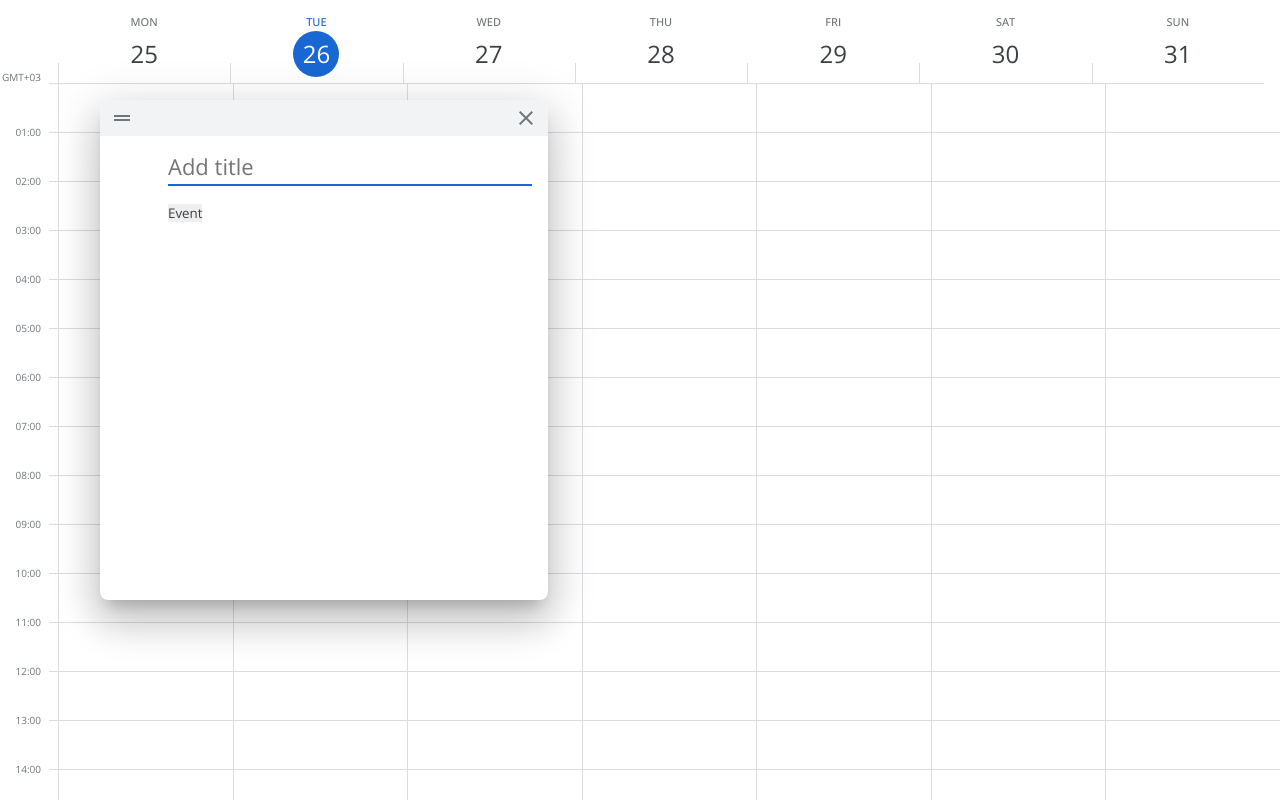
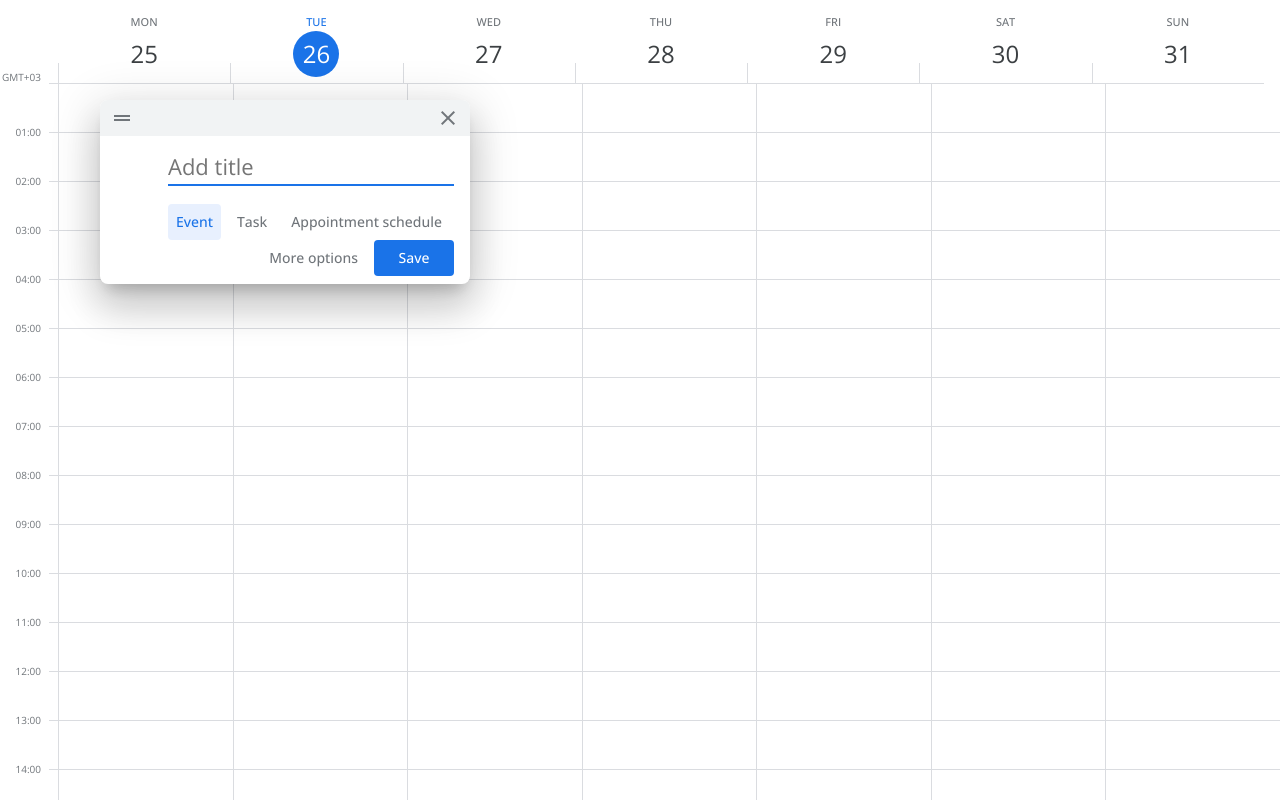
Before and after one commit to gretawix/calendar, a plain HTML site: page index.html in a window 1280 px wide. Drawn offline with nearby package versions, Linux system fonts and the light colour scheme.

Commit message:
button setup and styling

```diff
--- a/index.html
+++ b/index.html
@@ -217,8 +217,16 @@
                     </div>
                     <div class="event-settings">
                         <div class="event-type-buttons">
-                            <button type="button">Event</button>
+                            <button type="button" class="selected">
+                                Event
+                            </button>
+                            <button type="button">Task</button>
+                            <button type="button">Appointment schedule</button>
                         </div>
+                    </div>
+                    <div class="event-control-buttons">
+                        <button type="button">More options</button>
+                        <button type="button" class="cta">Save</button>
                     </div>
                 </div>
             </div>
--- a/styles/parts/_buttons.scss
+++ b/styles/parts/_buttons.scss
@@ -2,6 +2,37 @@ button {
     outline: none;
     border: none;
     display: flex;
+    justify-content: center;
     cursor: pointer;
-    transition: background-color 0.5s ease;
+    text-align: center;
+    transition-property: color, background-color, transform;
+    transition-duration: 0.2s;
+    transition-timing-function: linear;
+    padding: 0 8px;
+    font-size: 0.875rem;
+    line-height: 36px;
+    font-weight: 500;
+    color: var(--grey-medium-dark);
+    border-radius: 4px;
+    background-color: transparent;
+    &:hover {
+        background-color: var(--grey-super-light);
+    }
+    &.selected {
+        background-color: var(--blue-medium);
+        color: var(--blue);
+        &:hover {
+            background-color: var(--blue-medium-shaded);
+        }
+    }
+    &.cta {
+        background-color: var(--blue);
+        color: var(--white);
+        min-width: 80px;
+        transform: scale(1);
+        &:hover {
+            background-color: var(--blue-shaded);
+            transform: scale(1.01);
+        }
+    }
 }
--- a/styles/parts/_modal.scss
+++ b/styles/parts/_modal.scss
@@ -3,12 +3,12 @@
     top: 100px;
     left: 100px;
     z-index: 1;
-    width: 448px;
+    // width: 448px;
     background-color: var(--white);
     box-shadow: 0 24px 38px 3px rgba(0, 0, 0, 0.14),
         0 9px 46px 8px rgba(0, 0, 0, 0.12), 0 11px 15px -7px rgba(0, 0, 0, 0.2);
     border-radius: 8px;
-    height: 500px;
+    // height: 500px;
     overflow: hidden;
     .top-controls {
         background-color: var(--blue-light);
@@ -30,7 +30,8 @@
         }
     }
     .event-content {
-        padding: var(--spacing-sides);
+        padding: var(--spacing-sides) var(--spacing-sides)
+            calc(var(--spacing-sides) / 2) var(--spacing-sides);
 
         .event-title,
         .event-type-buttons {
@@ -44,5 +45,13 @@
                 width: 100%;
             }
         }
+        .event-type-buttons,
+        .event-control-buttons {
+            display: flex;
+            gap: 8px;
+        }
+    }
+    .event-control-buttons {
+        justify-content: flex-end;
     }
 }
--- a/styles/style.scss
+++ b/styles/style.scss
@@ -2,13 +2,17 @@
 
 :root {
     --white: #fff;
+
     --grey-dark: #3c4043;
     --grey-medium-dark: #70757a;
     --grey-medium: #b6b9bc;
     --grey-light: #dadce0;
     --grey-super-light: #f1f3f4;
-    --blue: #1967d2;
-    --blue-medium: #e1f3fc;
+
+    --blue: #1a73e8;
+    --blue-shaded: #0d60cc;
+    --blue-medium: #e8f0fe;
+    --blue-medium-shaded: #d7e3f7;
     --blue-light: #f1f3f4;
     --info-col-width: 49px;
     --divider-width: 9px;
```
Also changed, not shown: styles/style.css, 1 other file.
